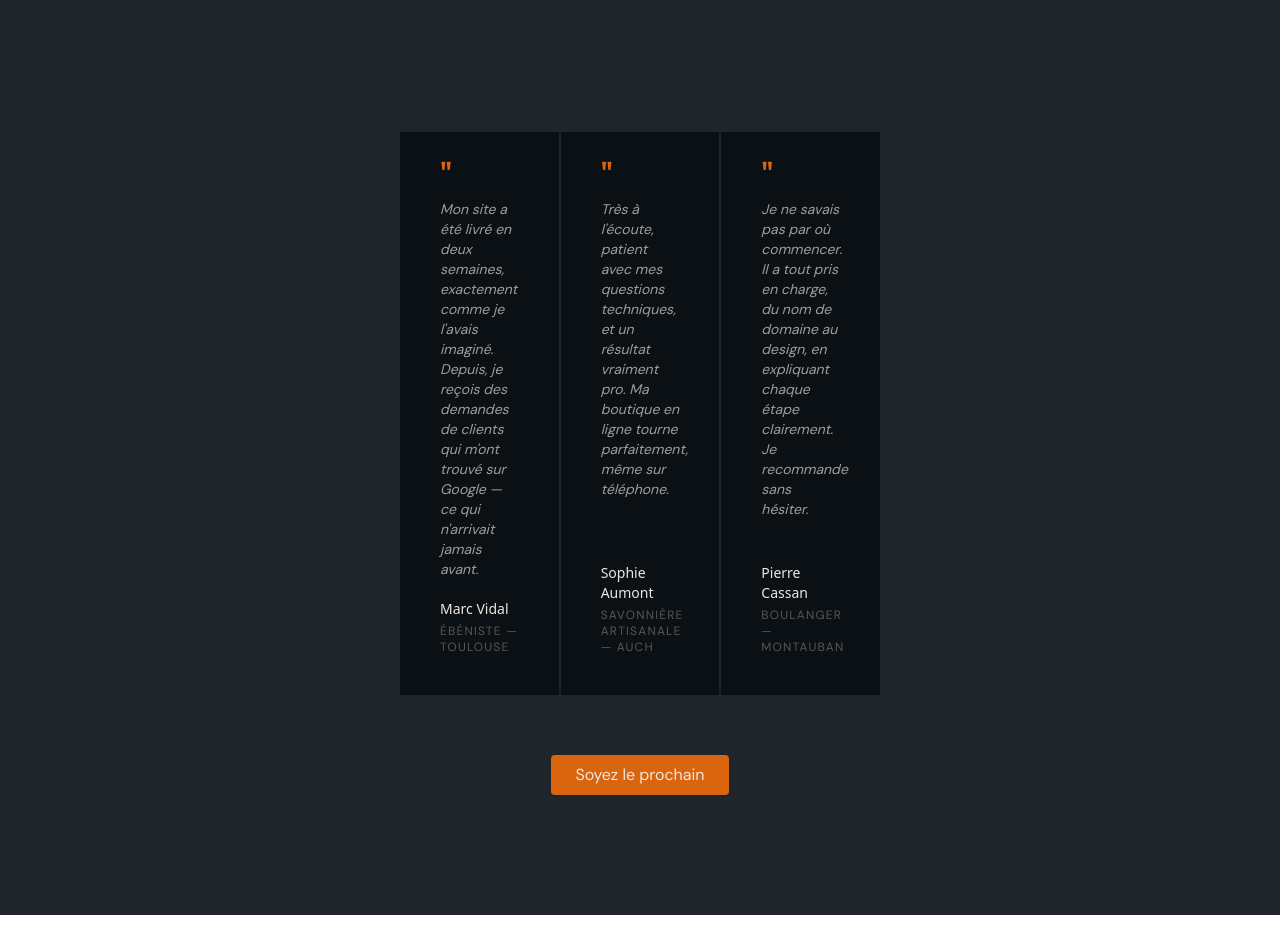
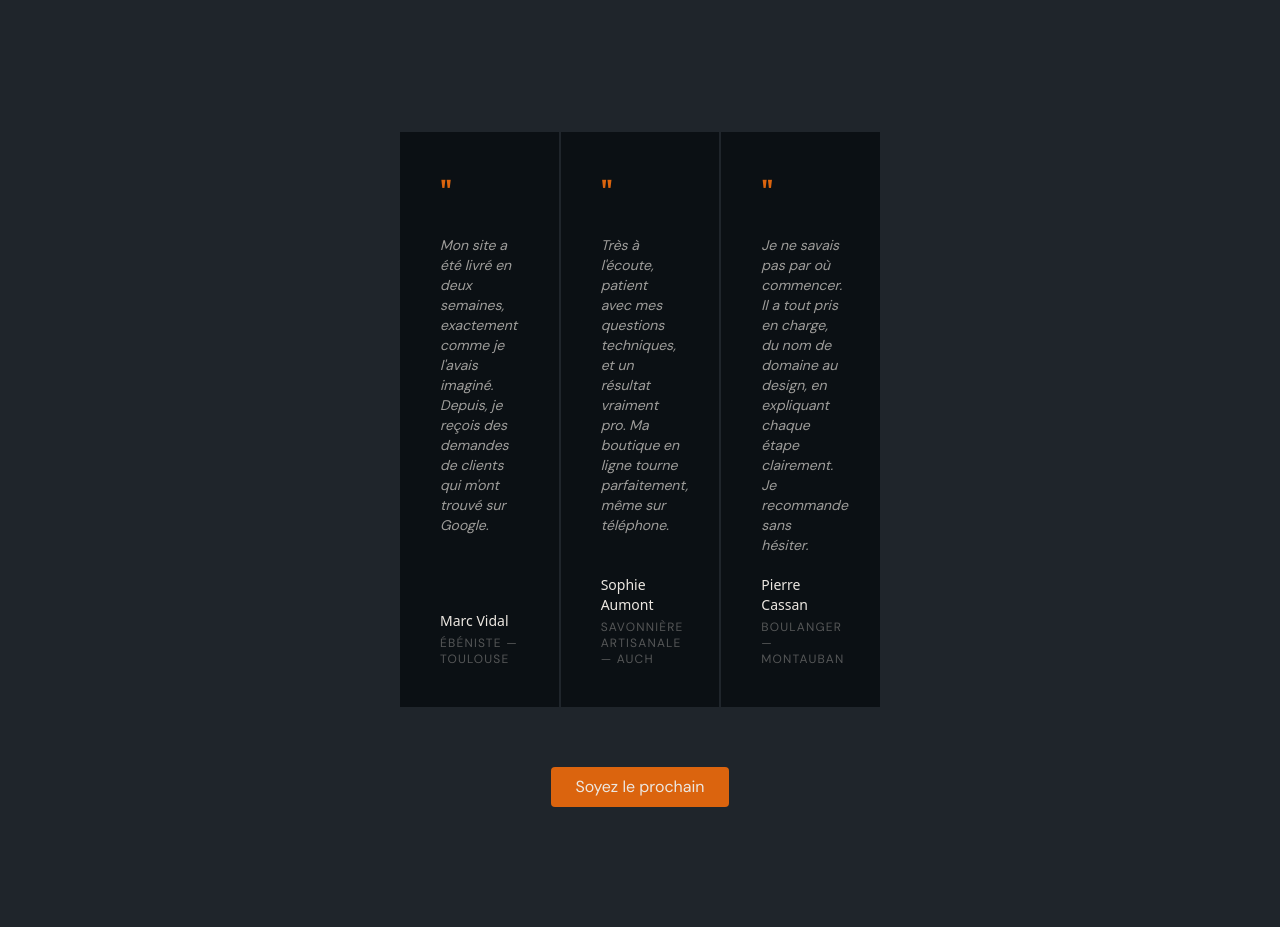
Before and after one commit to anthonyperret/site-vitrine, a Next.js app: page / in a window 1280 px wide. Shown: the part 3645-4572 px from the top of the page. Built offline with nearby package versions, Linux system fonts and the light colour scheme.

Commit message:
style: ReviewItem component style

```diff
--- a/src/components/HeroSection.tsx
+++ b/src/components/HeroSection.tsx
@@ -5,7 +5,7 @@ export default function HeroSection() {
     <section className="h-screen lg:py-0 py-10 pt-40 bg-fonderie relative overflow-hidden">
 
       <span
-        className="absolute lg:top-38 top-50 left-1/2 -translate-x-1/2 select-none font-bebas-neue text-[40vw] leading-none"
+        className="hidden lg:inline absolute top-38 left-1/2 -translate-x-1/2 select-none font-bebas-neue text-[40vw] leading-none"
         style={{ color: "transparent", WebkitTextStroke: "1px var(--ivoire)", opacity: 0.07 }}
         aria-hidden="true"
       >
--- a/src/components/ReviewItem.tsx
+++ b/src/components/ReviewItem.tsx
@@ -16,12 +16,13 @@ export default function ReviewItem({ review, i }: Props) {
 
     <div
       ref={ref as React.RefObject<HTMLDivElement>}
-      className={`flex-1 cursor-pointer bg-fonderie text-ivoire lg:px-10 lg:py-10 px-5 py-5 flex flex-col gap-5 border-t-3 border-transparent hover:border-cuivre hover:bg-fonderie/80 transition-colors ${visible ? "animate-fade-up" : "opacity-0"}`}
+      className={`flex-1 cursor-pointer bg-fonderie text-ivoire lg:px-10 lg:py-10 px-5 py-5 flex flex-col lg:gap-5 gap-1 border-t-3 border-transparent hover:border-cuivre hover:bg-fonderie/80 transition-colors ${visible ? "animate-fade-up" : "opacity-0"}`}
       style={{ animationDelay: `${i * delay}s` }}
     >
-      <span className="text-cuivre text-4xl leading-1 font-bebas-neue">&quot;</span>
+      <span className="text-cuivre text-4xl font-bebas-neue">&quot;</span>
       <p className="text-ivoire/66 italic">{review.text}</p>
-      <div className="mt-auto">
+
+      <div className="lg:mt-auto mt-3">
         <div className="text-ivoire text-sm mb-1">{review.client}</div>
         <div className="text-ivoire/33 text-xs tagline">{review.job}</div>
       </div>
--- a/src/data/reviews.ts
+++ b/src/data/reviews.ts
@@ -7,7 +7,7 @@ export interface Review {
 export const reviews: Review[] = [
   {
     client: "Marc Vidal",
-    text: "Mon site a été livré en deux semaines, exactement comme je l'avais imaginé. Depuis, je reçois des demandes de clients qui m'ont trouvé sur Google — ce qui n'arrivait jamais avant.",
+    text: "Mon site a été livré en deux semaines, exactement comme je l'avais imaginé. Depuis, je reçois des demandes de clients qui m'ont trouvé sur Google.",
     job: "Ébéniste — Toulouse",
   },
   {
```
